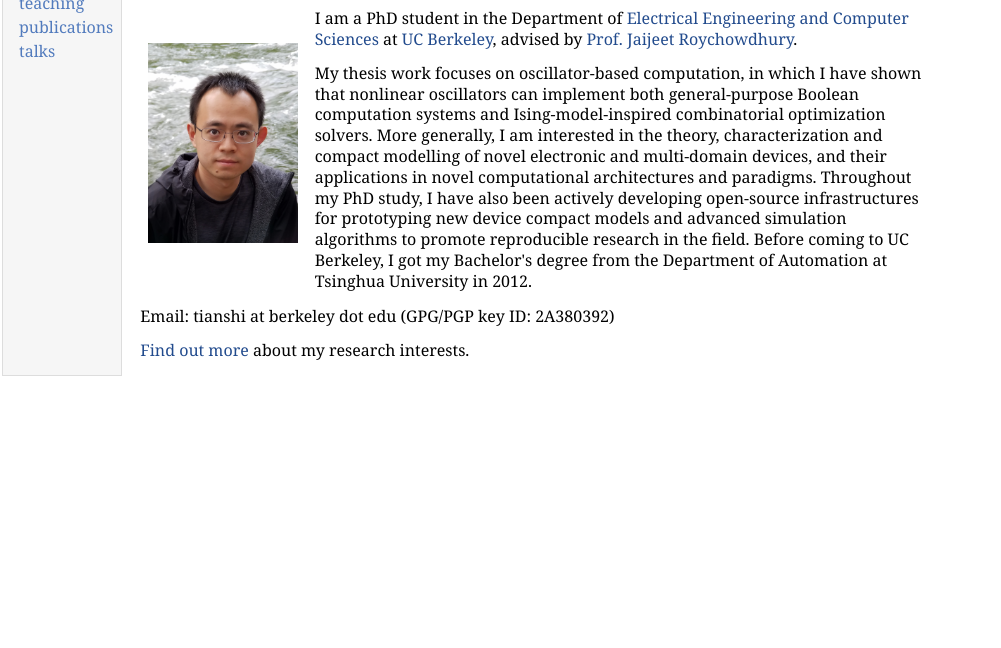
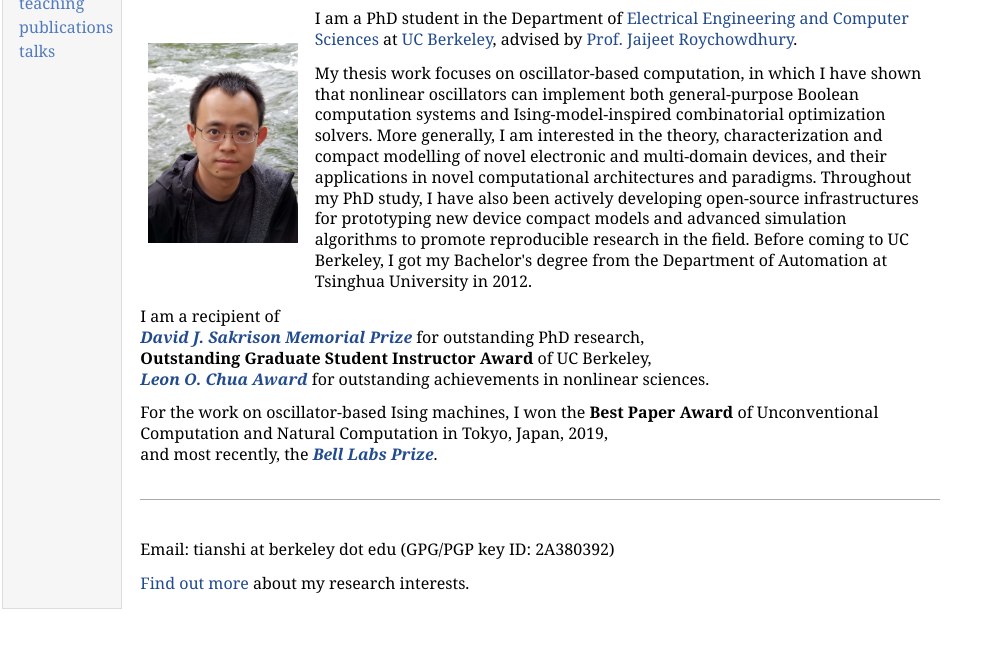
Before and after one commit to TianshiWang/tianshiwang.github.io, a plain HTML site: page index.html in a window 1280 px wide. Shown: the part 68-716 px from the top of the page, without its empty margins (0-1001 px from the left). Drawn offline with nearby package versions, Linux system fonts and the light colour scheme; some packages are replaced by stand-ins of ours.

Commit message:
master: updated index.html.
 On branch master
	modified:   index.html
	modified:   index.jemdoc

```diff
--- a/index.html
+++ b/index.html
@@ -49,6 +49,17 @@ simulation algorithms to promote reproducible research in the field.
 Before coming to UC Berkeley, I got my Bachelor's degree from the Department of
 Automation at Tsinghua University in 2012.</p>
 </td></tr></table>
+<p>I am a recipient of <br />
+<a href="https://www2.eecs.berkeley.edu/Students/Awards/17/" target=&ldquo;blank&rdquo;><i><b>David J. Sakrison Memorial
+Prize</b></i></a> for outstanding PhD research, <br />
+<b>Outstanding Graduate Student Instructor Award</b> of UC Berkeley, <br />
+<a href="https://www2.eecs.berkeley.edu/Students/Awards/3/" target=&ldquo;blank&rdquo;><i><b>Leon
+O. Chua Award</b></i></a> for outstanding achievements in nonlinear sciences. <br /></p>
+<p>For the work on oscillator-based Ising machines, I won the <b>Best Paper Award</b> of
+Unconventional Computation and Natural Computation in Tokyo, Japan, 2019, <br />
+and most recently, the <a href="https://www.bell-labs.com/prize/" target=&ldquo;blank&rdquo;><i><b>Bell Labs Prize</b></i></a>.</p>
+<h2></h2>
+<p><br /></p>
 <p>Email: tianshi at berkeley dot edu (GPG/PGP key ID: 2A380392)</p>
 <p><a href="research.html" target=&ldquo;blank&rdquo;>Find out more</a> about my research interests.</p>
 </td>
```
Also changed, not shown: 1 other file.
